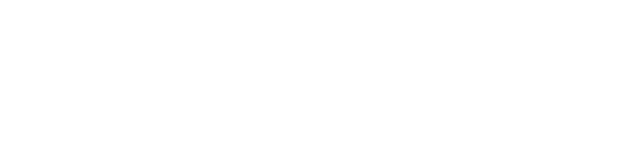
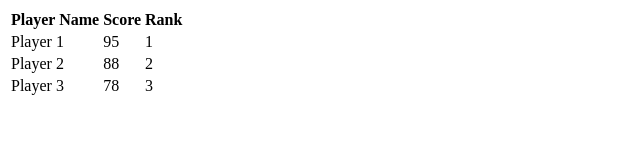
Before and after one commit to haadi-shah/apnacollege-demo, a plain HTML site: page index.html in a window 1280 px wide. Shown: the whole page, without its empty margins (0-640 px from the left). Drawn offline with Linux system fonts and the light colour scheme.

Commit message:
made some changes in html

```diff
--- a/index.html
+++ b/index.html
@@ -1,11 +1,22 @@
-<!DOCTYPE html>
-<html lang="en">
-<head>
-    <meta charset="UTF-8">
-    <meta name="viewport" content="width=device-width, initial-scale=1.0">
-    <title>Document</title>
-</head>
-<body>
-
-</body>
-</html>
+<table>
+    <tr>
+        <th>Player Name</th>
+        <th>Score</th>
+        <th>Rank</th>
+    </tr>
+    <tr>
+        <td>Player 1</td>
+        <td>95</td>
+        <td>1</td>
+    </tr>
+    <tr>
+        <td>Player 2</td>
+        <td>88</td>
+        <td>2</td>
+    </tr>
+    <tr>
+        <td>Player 3</td>
+        <td>78</td>
+        <td>3</td>
+    </tr>
+</table>
```
